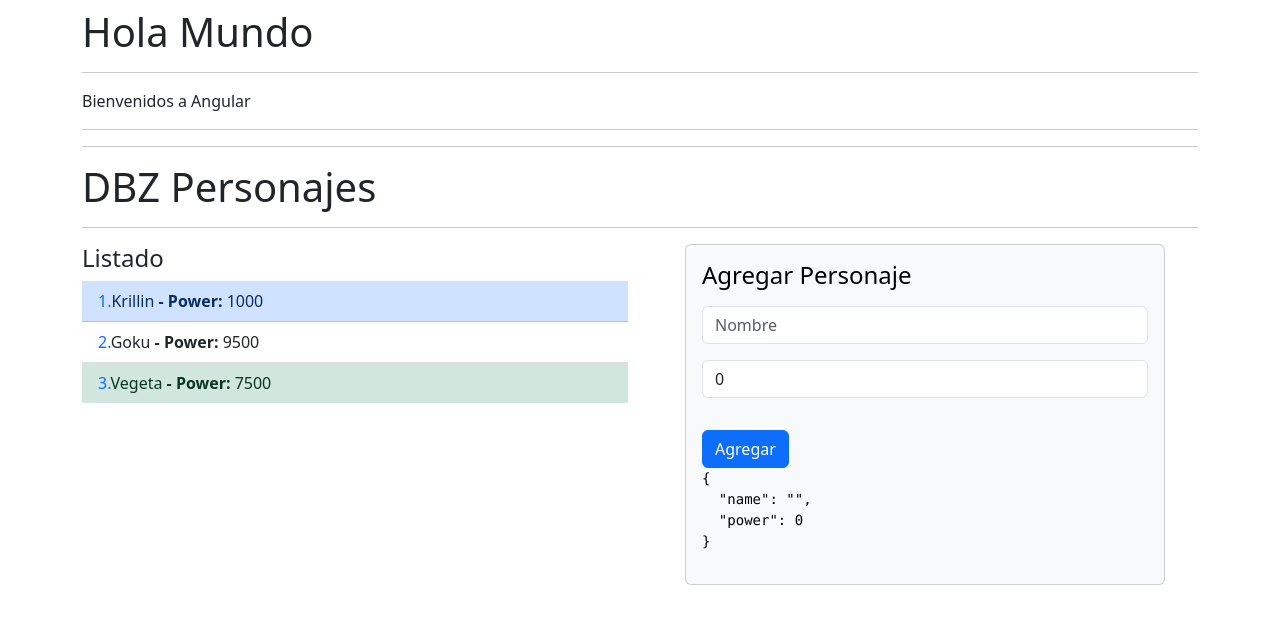
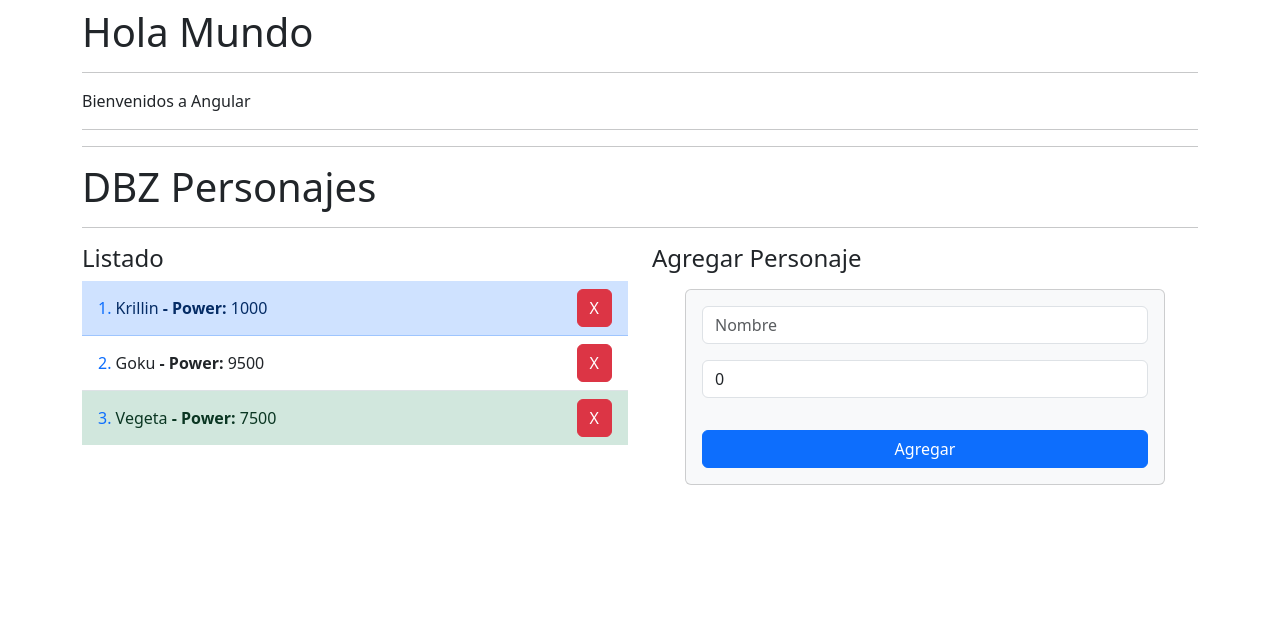
Before and after one commit to andoni980/angular-udemy, an Angular app in the folder 02-bases/: page / in a window 1280 px wide. Shown: the top 624 px of the page. Built offline with nearby package versions, Linux system fonts and the light colour scheme.

Commit message:
eliminando elementos de la lista con @Input

```diff
--- a/02-bases/src/app/dbz/components/add-character/add-character.component.html
+++ b/02-bases/src/app/dbz/components/add-character/add-character.component.html
@@ -1,21 +1,19 @@
 
-<form class="card card-body text-bg-light m-auto" style="width: 30rem">
 <div class="class-header">
   <h4 class="card-title mb-3">Agregar Personaje</h4>
 </div>
-  <div class="">
+<form class="card card-body text-bg-light m-auto" style="width: 30rem" (ngSubmit)="emitCharacter()">
 
   <input [(ngModel)]="character.name" name="name" class="form-control mb-3 card-text" type="text" placeholder="Nombre">
 
   <input [(ngModel)]="character.power" name="power" class="form-control mb-3 card-text" type="number" placeholder="Poder">
 
-    <button type="submit" class="btn btn-primary mt-3 card-text" (click)="emitCharacter()">
+  <button type="submit" class="btn btn-primary mt-3 card-text">
 
     Agregar
 
   </button>
-  </div>
 
-  <pre>{{ character | json }}</pre>
+  <!-- <pre>{{ character | json }}</pre> -->
 
 </form>
--- a/02-bases/src/app/dbz/components/add-character/add-character.component.ts
+++ b/02-bases/src/app/dbz/components/add-character/add-character.component.ts
@@ -1,4 +1,4 @@
-import { Component, Output } from '@angular/core';
+import { Component, EventEmitter, Output} from '@angular/core';
 import { Character } from '../../interfaces/character.interface';
 
 @Component({
@@ -8,6 +8,8 @@
 })
 export class AddCharacterComponent {
 
+  @Output()
+  public onNewCharacter: EventEmitter<Character> = new EventEmitter();
 
   public character: Character = {
     name: '',
@@ -16,5 +18,10 @@
 
   emitCharacter(): void {
     console.log(this.character);
+    if( this.character.name.length === 0) return;
+
+    this.onNewCharacter.emit(this.character);
+
+    this.character = { name: '', power: 0};
   }
 }
--- a/02-bases/src/app/dbz/components/list/list.component.html
+++ b/02-bases/src/app/dbz/components/list/list.component.html
@@ -10,14 +10,18 @@
     let isEven = even;
     let isOdd = odd;
   "
-    class="list-group-item"
+    class="list-group-item d-flex justify-content-between align-items-center"
     [ngClass]="{ 'list-group-item-success': isLast,
                 'list-group-item-primary': isEven }">
 
-    <span class="text-primary">{{ i + 1 }}.</span>
+  <div>
+    <span class="text-primary">{{ i + 1 }}. </span>
     <span class=>{{ character.name }}</span>
     <strong> - Power: </strong>
     <span>{{ character.power }}</span><br>
+  </div>
+
+  <button (click)="emittCharacterIndex(i)" class="btn btn-danger">X</button>
 
   </li>
 </ul>
--- a/02-bases/src/app/dbz/components/list/list.component.ts
+++ b/02-bases/src/app/dbz/components/list/list.component.ts
@@ -1,4 +1,4 @@
-import { Component, Input } from '@angular/core';
+import { Component, EventEmitter, Input, Output } from '@angular/core';
 import { Character } from '../../interfaces/character.interface';
 
 @Component({
@@ -8,7 +8,14 @@
 })
 export class ListComponent {
   @Input()
-
   public characterList: Character[] = [];
 
+  @Output()
+  public onDeleteCharacter: EventEmitter<number> = new EventEmitter();
+
+  emittCharacterIndex(index: number): void {
+    console.log({index});
+
+    this.onDeleteCharacter.emit(index);
+  }
 }
--- a/02-bases/src/app/dbz/pages/main-page.component.html
+++ b/02-bases/src/app/dbz/pages/main-page.component.html
@@ -6,13 +6,13 @@
 
   <div class="col">
 
-    <dbz-list [characterList]="characters"></dbz-list>
+    <dbz-list [characterList]="characters" (onDeleteCharacter)="onDeleteCharacter($event)"></dbz-list>
 
   </div>
 
   <div class="col">
 
-    <dbz-add-character></dbz-add-character>
+    <dbz-add-character (onNewCharacter)="onNewCharacter($event)"></dbz-add-character>
 
   </div>
 
--- a/02-bases/src/app/dbz/pages/main-page.component.ts
+++ b/02-bases/src/app/dbz/pages/main-page.component.ts
@@ -24,4 +24,12 @@
     }
   ];
 
+  onNewCharacter(character: Character): void {
+   this.characters.push(character);
+  }
+
+  onDeleteCharacter(index: number): void {
+    this.characters.splice(index, 1);
+  }
+
 }
```
Lines whose indentation alone changed are shown as unchanged.
